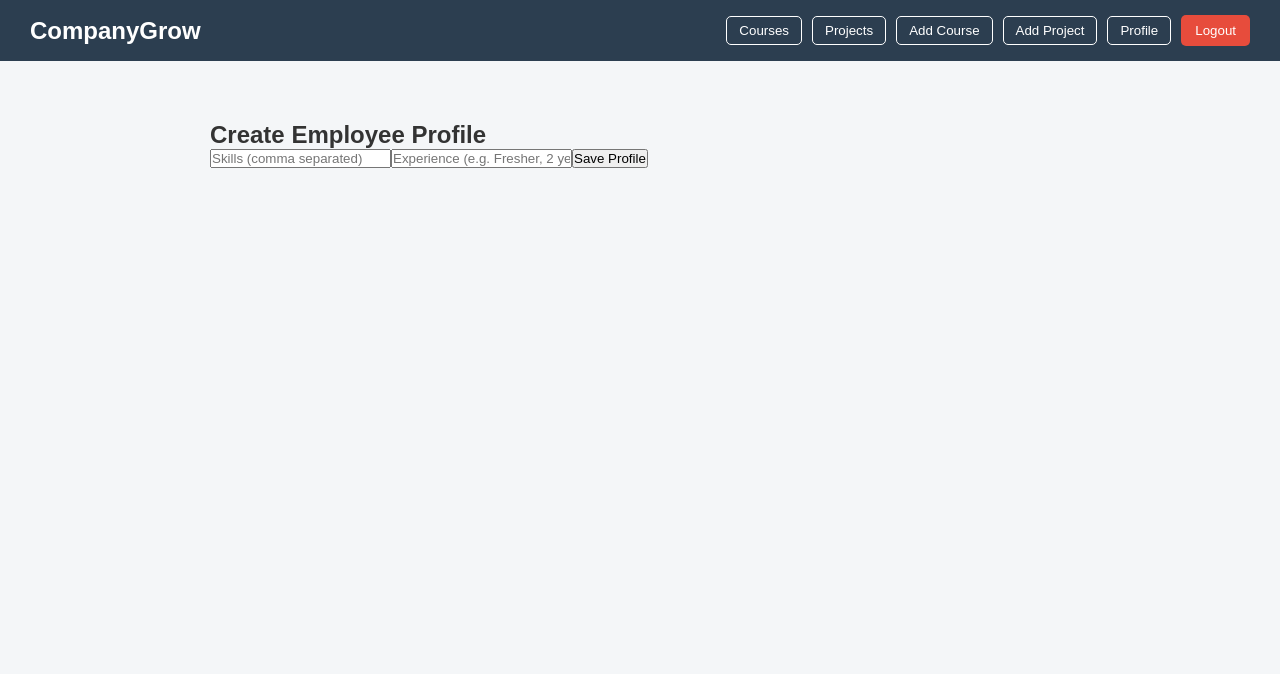
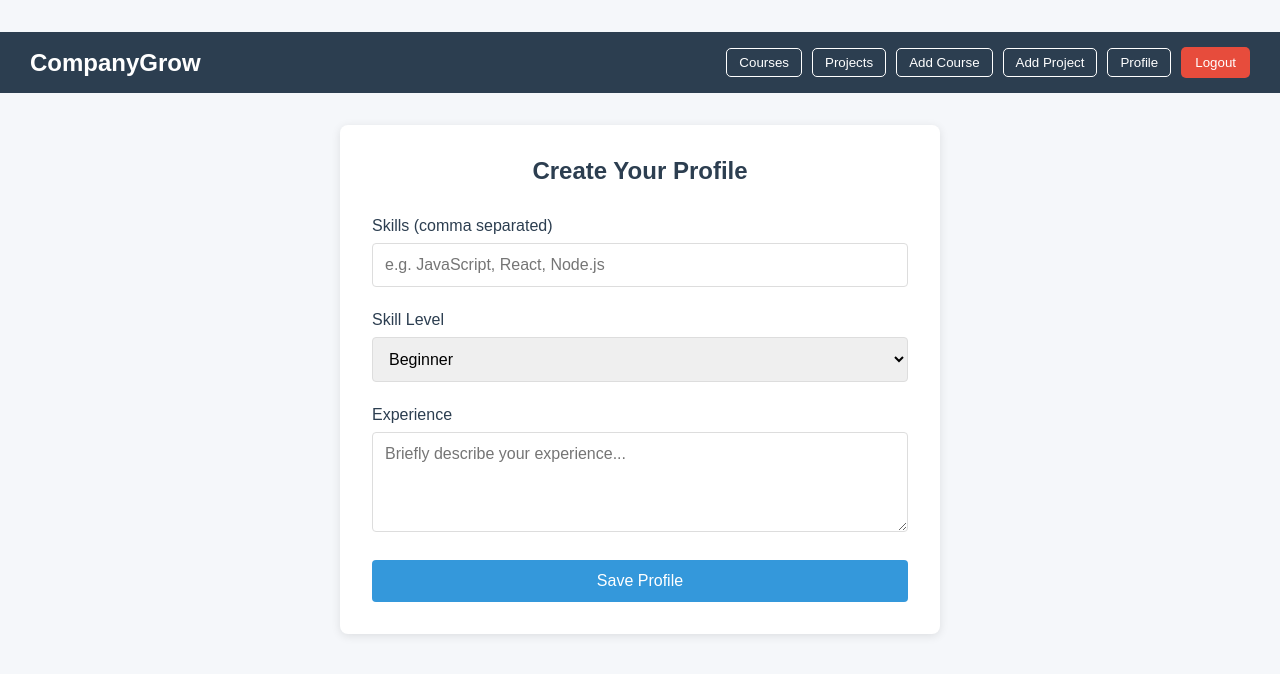
Before and after one commit to rehan-005/CompanyGrow-app, a React (Create React App) app in the folder frontend/: page /create-profile in a window 1280 px wide. Shown: the top 674 px of the page. Built offline with nearby package versions, Linux system fonts and the light colour scheme; sample sign-in values are in the browser's storage.

Commit message:
Fix profile creation flow and restore missing code

```diff
--- /dev/null
+++ b/frontend/src/pages/CreateProfile.css
@@ -0,0 +1,94 @@
+.create-profile-container {
+  min-height: 100vh;
+  background-color: #f5f7fa;
+  padding: 2rem 0;
+}
+
+.create-profile-form {
+  max-width: 600px;
+  margin: 2rem auto;
+  padding: 2rem;
+  background: white;
+  border-radius: 8px;
+  box-shadow: 0 2px 10px rgba(0, 0, 0, 0.1);
+}
+
+.create-profile-form h2 {
+  text-align: center;
+  color: #2c3e50;
+  margin-bottom: 2rem;
+}
+
+.form-group {
+  margin-bottom: 1.5rem;
+}
+
+.form-group label {
+  display: block;
+  margin-bottom: 0.5rem;
+  font-weight: 500;
+  color: #2c3e50;
+}
+
+.form-group input[type="text"],
+.form-group select,
+.form-group textarea {
+  width: 100%;
+  padding: 0.75rem;
+  border: 1px solid #ddd;
+  border-radius: 4px;
+  font-size: 1rem;
+  transition: border-color 0.3s;
+}
+
+.form-group input[type="text"]:focus,
+.form-group select:focus,
+.form-group textarea:focus {
+  outline: none;
+  border-color: #3498db;
+  box-shadow: 0 0 0 2px rgba(52, 152, 219, 0.2);
+}
+
+.form-group textarea {
+  resize: vertical;
+  min-height: 100px;
+}
+
+.error-message {
+  background-color: #fde8e8;
+  color: #c53030;
+  padding: 0.75rem 1rem;
+  border-radius: 4px;
+  margin-bottom: 1.5rem;
+  font-size: 0.9rem;
+}
+
+.submit-btn {
+  display: block;
+  width: 100%;
+  padding: 0.75rem;
+  background-color: #3498db;
+  color: white;
+  border: none;
+  border-radius: 4px;
+  font-size: 1rem;
+  font-weight: 500;
+  cursor: pointer;
+  transition: background-color 0.3s;
+}
+
+.submit-btn:hover {
+  background-color: #2980b9;
+}
+
+.submit-btn:disabled {
+  background-color: #bdc3c7;
+  cursor: not-allowed;
+}
+
+@media (max-width: 640px) {
+  .create-profile-form {
+    margin: 1rem;
+    padding: 1.5rem;
+  }
+}
--- a/frontend/src/pages/CreateProfile.js
+++ b/frontend/src/pages/CreateProfile.js
@@ -2,20 +2,39 @@ import { useState } from "react";
 import { useNavigate } from "react-router-dom";
 import API from "../api";
 import Navbar from "../components/Navbar";
+import "./CreateProfile.css";
 
 function CreateProfile() {
-  const [skills, setSkills] = useState("");
-  const [experience, setExperience] = useState("");
+  const [formData, setFormData] = useState({
+    skills: "",
+    skillLevel: "Beginner",
+    experience: ""
+  });
+  const [loading, setLoading] = useState(false);
+  const [error, setError] = useState("");
   const navigate = useNavigate();
   const token = localStorage.getItem("token");
 
-  const handleSave = async () => {
+  const handleChange = (e) => {
+    const { name, value } = e.target;
+    setFormData(prev => ({
+      ...prev,
+      [name]: value
+    }));
+  };
+
+  const handleSubmit = async (e) => {
+    e.preventDefault();
+    setLoading(true);
+    setError("");
+
     try {
       await API.post(
         "/profile",
         {
-          skills: skills.split(",").map((s) => s.trim()),
-          experience,
+          skills: formData.skills.split(",").map(s => s.trim()).filter(Boolean),
+          skillLevel: formData.skillLevel,
+          experience: formData.experience
         },
         {
           headers: {
@@ -24,34 +43,72 @@ function CreateProfile() {
         }
       );
 
-      alert("Profile created successfully");
-      navigate("/courses");
+      navigate("/profile");
     } catch (err) {
-      alert("Failed to create profile");
+      console.error("Profile creation error:", err);
+      setError(
+        err.response?.data?.message || "Failed to create profile. Please try again."
+      );
+    } finally {
+      setLoading(false);
     }
   };
 
   return (
-    <>
+    <div className="create-profile-container">
       <Navbar />
-      <div className="container">
-        <h2>Create Employee Profile</h2>
+      <div className="create-profile-form">
+        <h2>Create Your Profile</h2>
 
-        <input
-          placeholder="Skills (comma separated)"
-          value={skills}
-          onChange={(e) => setSkills(e.target.value)}
-        />
+        {error && <div className="error-message">{error}</div>}
 
-        <input
-          placeholder="Experience (e.g. Fresher, 2 years)"
-          value={experience}
-          onChange={(e) => setExperience(e.target.value)}
-        />
+        <form onSubmit={handleSubmit}>
+          <div className="form-group">
+            <label htmlFor="skills">Skills (comma separated)</label>
+            <input
+              id="skills"
+              name="skills"
+              type="text"
+              value={formData.skills}
+              onChange={handleChange}
+              placeholder="e.g. JavaScript, React, Node.js"
+              required
+            />
+          </div>
 
-        <button onClick={handleSave}>Save Profile</button>
+          <div className="form-group">
+            <label htmlFor="skillLevel">Skill Level</label>
+            <select
+              id="skillLevel"
+              name="skillLevel"
+              value={formData.skillLevel}
+              onChange={handleChange}
+              required
+            >
+              <option value="Beginner">Beginner</option>
+              <option value="Intermediate">Intermediate</option>
+              <option value="Advanced">Advanced</option>
+            </select>
+          </div>
+
+          <div className="form-group">
+            <label htmlFor="experience">Experience</label>
+            <textarea
+              id="experience"
+              name="experience"
+              value={formData.experience}
+              onChange={handleChange}
+              placeholder="Briefly describe your experience..."
+              rows="4"
+            />
+          </div>
+
+          <button type="submit" disabled={loading} className="submit-btn">
+            {loading ? 'Saving...' : 'Save Profile'}
+          </button>
+        </form>
       </div>
-    </>
+    </div>
   );
 }
 
--- a/frontend/src/pages/Profile.js
+++ b/frontend/src/pages/Profile.js
@@ -1,11 +1,14 @@
 import { useEffect, useState } from "react";
+import { useNavigate } from "react-router-dom";
 import API from "../api";
 import Navbar from "../components/Navbar";
 
 function Profile() {
   const [profile, setProfile] = useState(null);
   const [user, setUser] = useState(null);
+  const [loading, setLoading] = useState(true);
   const token = localStorage.getItem("token");
+  const navigate = useNavigate();
 
   useEffect(() => {
     fetchProfile();
@@ -19,17 +22,32 @@ function Profile() {
           Authorization: `Bearer ${token}`,
         },
       });
+
+      // If no profile data, redirect to create profile
+      if (!profileRes.data) {
+        navigate('/create-profile');
+        return;
+      }
+
       setProfile(profileRes.data);
 
       // get user info from token storage
       const storedUser = JSON.parse(localStorage.getItem("user"));
       setUser(storedUser);
     } catch (err) {
-      alert("Failed to load profile");
+      if (err.response && err.response.status === 404) {
+        // Profile not found, redirect to create profile
+        navigate('/create-profile');
+      } else {
+        alert("Failed to load profile");
+      }
+    } finally {
+      setLoading(false);
     }
   };
 
-  if (!profile || !user) return <p>Loading...</p>;
+  if (loading) return <p>Loading...</p>;
+  if (!profile || !user) return null;
 
   return (
     <>
```
Also changed, not shown: 1 other file (tests, documents, lock files or other folders).
